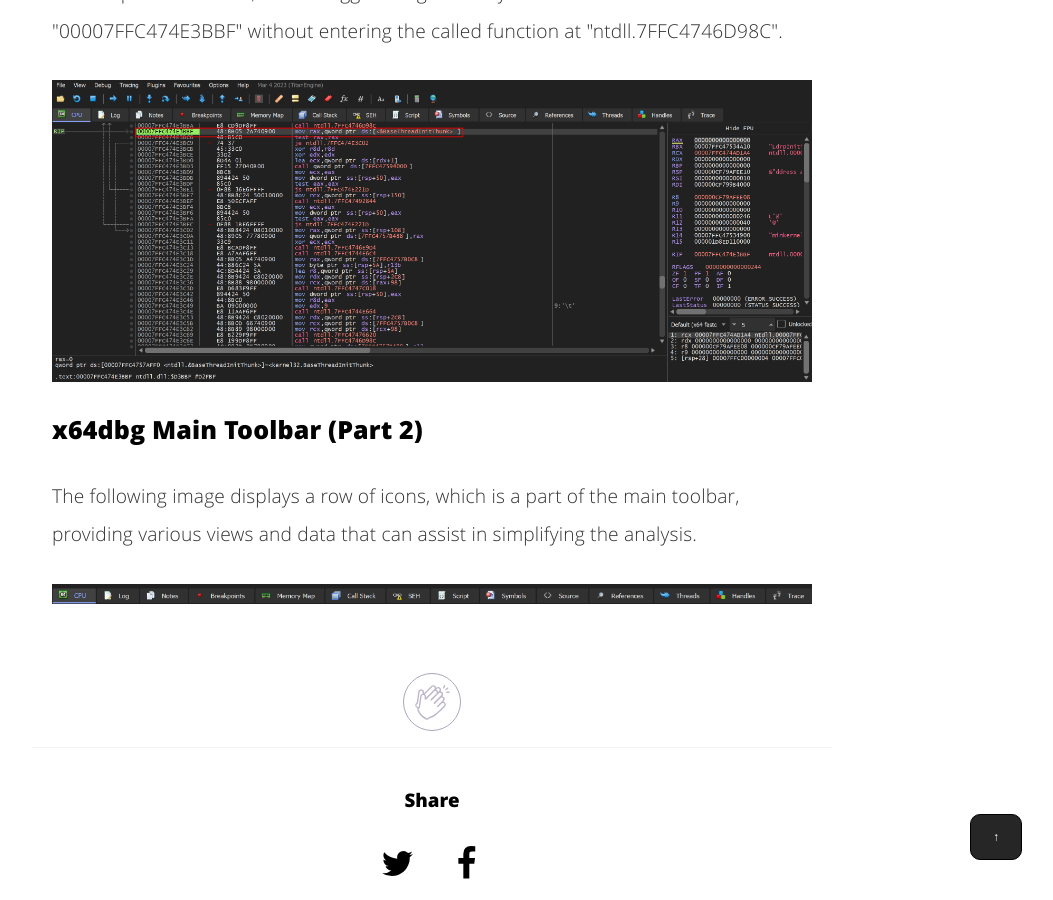
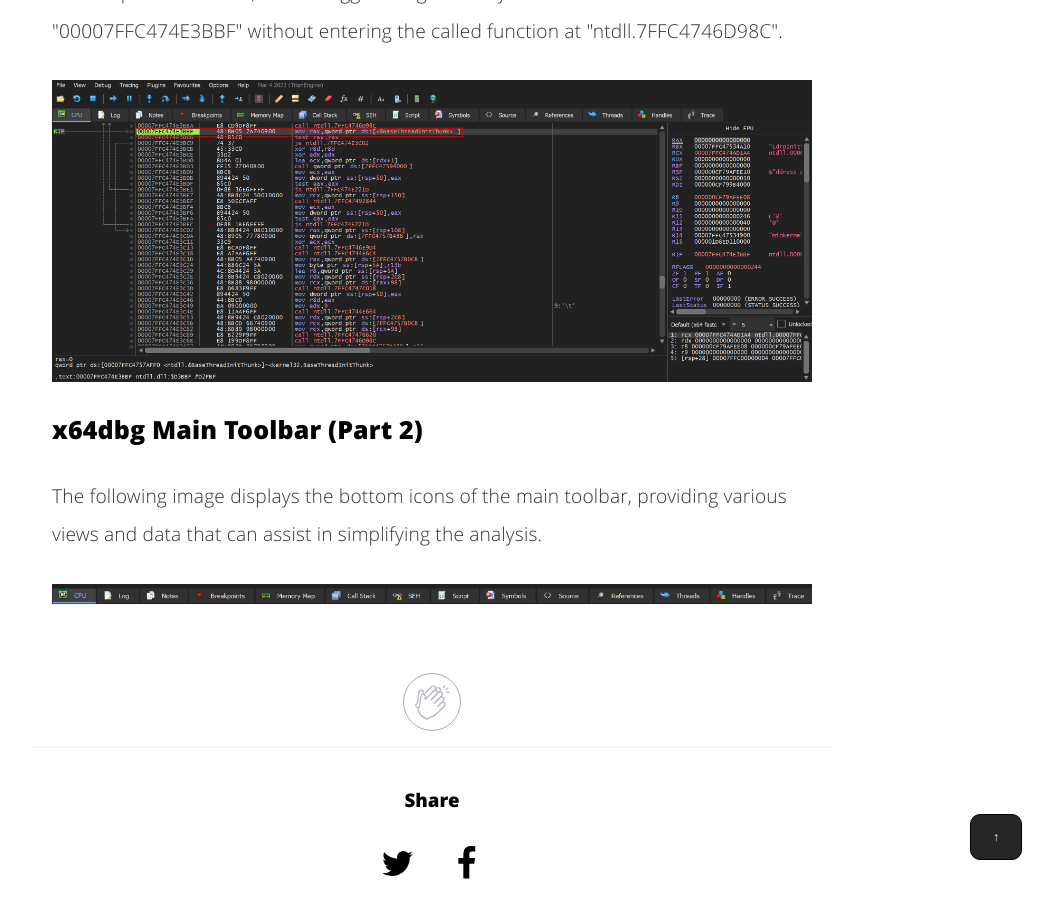
Before and after one commit to nickvourd/nickvourd.github.io, a Jekyll site: the page built from _posts/2023-10-18-x64dbg-intro.md, in a window 1280 px wide and 900 px high, scrolled down 7884 px. Shown: the whole window, without its empty margins (208-1261 px from the left). Built offline with Jekyll 4.4.1, drawn with Linux system fonts in a browser that asks for light colours.

Commit message:
Edit 2023-10-18 x64dbg (My first baby steps)

```diff
--- a/_posts/2023-10-18-x64dbg-intro.md
+++ b/_posts/2023-10-18-x64dbg-intro.md
@@ -421,7 +421,7 @@
 
 <h3>x64dbg Main Toolbar (Part 2)</h3>
 
-<p>The following image displays a row of icons, which is a part of the main toolbar, providing various views and data that can assist in simplifying the analysis.</p>
+<p>The following image displays the bottom icons of the main toolbar, providing various views and data that can assist in simplifying the analysis.</p>
 
 <img src="/assets/img/post-img/18-10-2023/x64dbg-Icons-Toolbar.png" class="post-images" alt="x64dbg Icons Toolbar">
 
```
